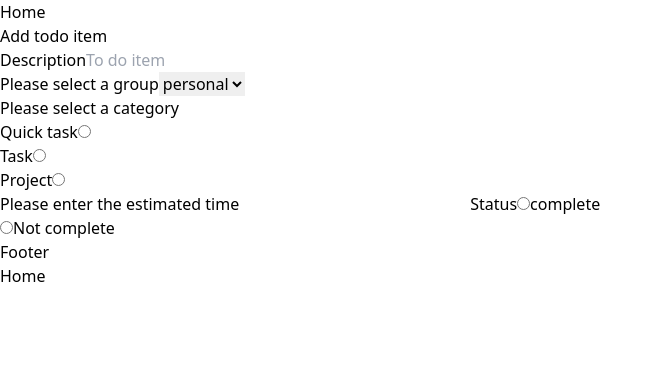
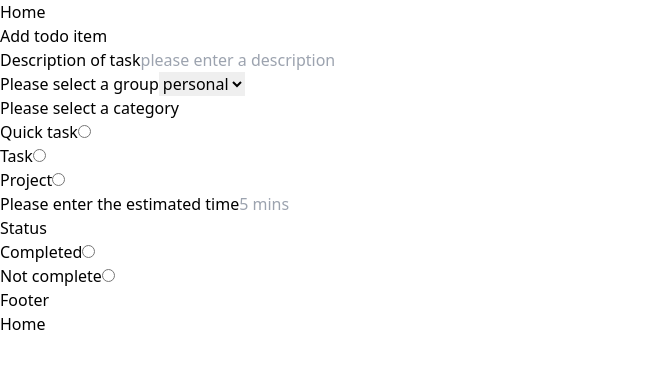
Before and after one commit to eviebutland/TODO, a Nuxt app: page /addToDo in a window 1280 px wide. Shown: the top 368 px of the page, without its empty margins (0-663 px from the left). Built offline with nearby package versions, Linux system fonts and the light colour scheme.

Commit message:
building out ui

```diff
--- /dev/null
+++ b/components/form/input.vue
@@ -0,0 +1,17 @@
+<template>
+  <fieldset>
+    <label :for="name">{{label}}</label>
+    <input type="text" :name="name" :id="name" :placeholder="placeholder">
+  </fieldset>
+</template>
+
+<script>
+export default {
+  name: 'input',
+  props: {
+    label: String,
+    name: String,
+    placeholder: String
+  }
+}
+</script>
--- a/components/form/radio.vue
+++ b/components/form/radio.vue
@@ -21,9 +21,6 @@ export default {
       value: 'quick-task'
     }
   ,]}
-  },
-  mounted() {
-    console.log(' i was rendered')
   }
 }
 </script>
--- a/pages/addToDo.vue
+++ b/pages/addToDo.vue
@@ -2,8 +2,11 @@
   <section>
     <h1>Add todo item</h1>
     <form>
-      <label for="item">Description</label>
-      <input type="text" name="item" id="item" placeholder="To do item">
+      <FormInput
+        label="Description of task"
+        name="item"
+        placeholder="please enter a description">
+      </FormInput>
       <FormDropdown
         label="Please select a group"
         v-bind:items="['personal', 'work']"
@@ -26,16 +29,24 @@
           }]"
         name="category"
       ></FormRadio>
-      <label for="estimated-time">Please enter the estimated time</label>
-      <input type="text" name="estimated-time" id="estimated-time">
-
-      <label for="status">Status</label>
-      <input type="radio" id="complete" name="status" value="complete">
-      <label for="complete">complete</label><br>
-
-      <input type="radio" id="not-complete" name="status" value="not-complete">
-      <label for="not-complete">Not complete</label><br>
-
+      <FormInput
+      label="Please enter the estimated time"
+      name="estimated-time"
+      placeholder="5 mins">
+      </FormInput>
+      <FormRadio
+        label="Status"
+        v-bind:items="[
+          {
+            text: 'Completed',
+            value: 'complete'
+          },
+          {
+            text: 'Not complete',
+            value: 'not-complete'
+          }]"
+        name="status"
+      ></FormRadio>
     </form>
   </section>
 </template>
```
